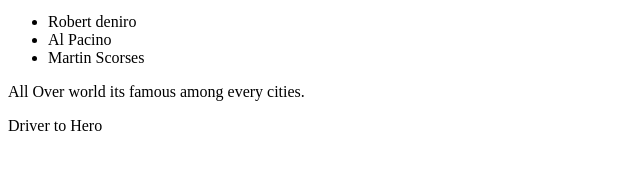
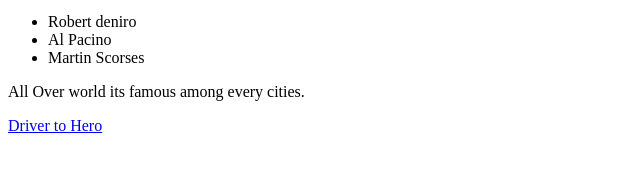
Before and after one commit to rubeshrb/codersrank--practice, a website: page index.html in a window 1280 px wide. Shown: the part 169-338 px from the top of the page, without its empty margins (0-640 px from the left). Drawn offline with Linux system fonts and the light colour scheme.

Commit message:
1 file modified

```diff
--- a/index.html
+++ b/index.html
@@ -19,7 +19,7 @@
     </ul>
 
     <p> All Over world its famous among every cities.</p>
-    <a= href="https://www.google.com/search?q=taxi+driver&rlz=1C1CHZL_enIN821IN821&sxsrf=ACYBGNQTpN2loe_18EPW_ZRQVWXRB95Tmw:1577719622070&source=lnms&tbm=isch&sa=X&ved=2ahUKEwjytoPN193mAhWAyDgGHT4JCkkQ_AUoAXoECCEQAw&biw=1366&bih=695#imgrc=YqSgZuknzMPmJM:">Driver to Hero</a>
+    <a href="https://www.google.com/search?q=taxi+driver&rlz=1C1CHZL_enIN821IN821&sxsrf=ACYBGNQTpN2loe_18EPW_ZRQVWXRB95Tmw:1577719622070&source=lnms&tbm=isch&sa=X&ved=2ahUKEwjytoPN193mAhWAyDgGHT4JCkkQ_AUoAXoECCEQAw&biw=1366&bih=695#imgrc=YqSgZuknzMPmJM:">Driver to Hero</a>
 
 
   </body>
```
